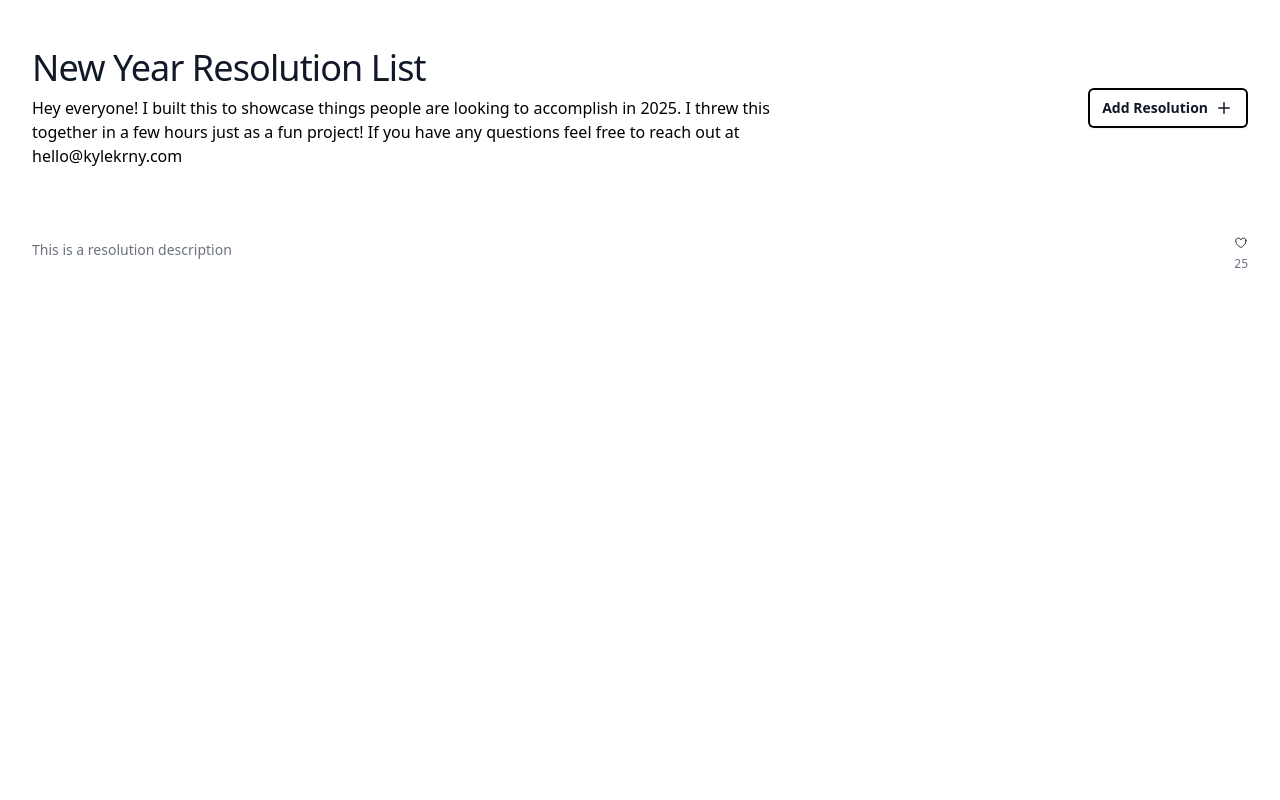
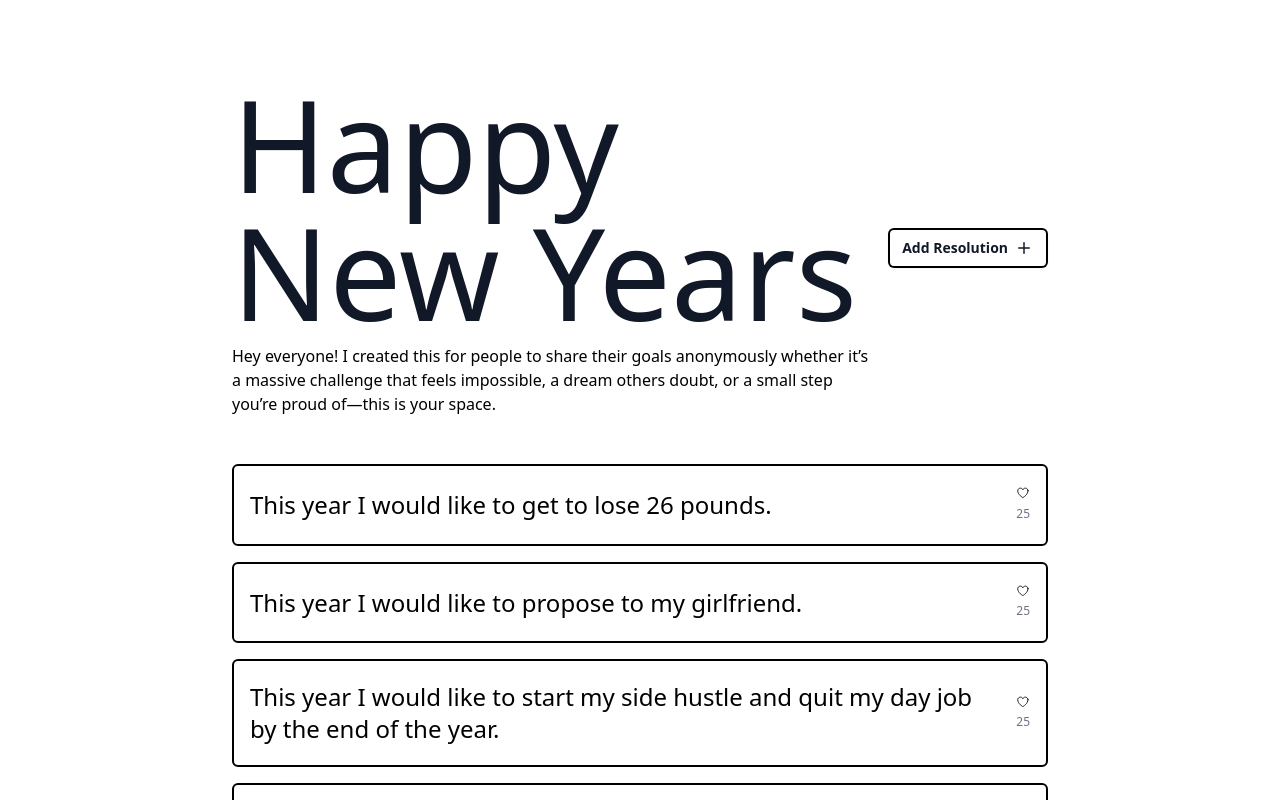
Before and after one commit to kylekrny/new-years, a React (Vite) app: page / in a window 1280 px wide. Shown: the top 800 px of the page. Built offline with nearby package versions, Linux system fonts and the light colour scheme; a web font is replaced by a local one.

Commit message:
update styling

```diff
--- a/src/App.tsx
+++ b/src/App.tsx
@@ -9,7 +9,7 @@ function App() {
 
   return (
     <AppContext.Provider value={{ open, setOpen }}>
-      <div className='mx-auto max-w-7xl px-4 sm:px-6 lg:px-8 mt-12'>
+      <div className='mx-auto max-w-4xl px-4 sm:px-8 lg:px-10 py-8 mt-12'>
         <Header />
         <List />
         <Modal />
--- a/src/components/Header.tsx
+++ b/src/components/Header.tsx
@@ -7,14 +7,14 @@ const Header = () => {
   return (
     <div className='md:flex md:items-center md:justify-between mb-12'>
       <div className='min-w-0 flex-1'>
-        <h2 className='text-3xl font-medium text-gray-900 sm:truncate sm:text-4xl sm:tracking-tight'>
-          New Year Resolution List
-        </h2>
-        <p className='mt-2 w-3/4'>
-          Hey everyone! I built this to showcase things people are looking to
-          accomplish in 2025. I threw this together in a few hours just as a fun
-          project! If you have any questions feel free to reach out at
-          hello@kylekrny.com
+        <h1 className='text-9xl font-medium text-gray-900 sm:text-9xl'>
+          Happy New Years
+        </h1>
+        <p className='mt-2'>
+          Hey everyone! I created this for people to share their goals
+          anonymously whether it’s a massive challenge that feels impossible, a
+          dream others doubt, or a small step you’re proud of—this is your
+          space.
         </p>
       </div>
       <div className='mt-4 flex md:ml-4 md:mt-0'>
--- a/src/components/List.tsx
+++ b/src/components/List.tsx
@@ -1,15 +1,40 @@
 import ListItem from './ListItem';
-
-// id: string;
-//   description: string;
-//   category: string,
-//   datePosted: string,
-//   likes: number,
 
 const resolutions = [
   {
-    id: '1',
-    description: 'This is a resolution description',
+    id: 1,
+    description: 'This year I would like to get to lose 26 pounds.',
+    category: 'Health and Fitness',
+    likes: 25,
+    datePosted: 'string',
+  },
+  {
+    id: 2,
+    description: 'This year I would like to propose to my girlfriend.',
+    category: 'Health and Fitness',
+    likes: 25,
+    datePosted: 'string',
+  },
+  {
+    id: 3,
+    description:
+      'This year I would like to start my side hustle and quit my day job by the end of the year.',
+    category: 'Health and Fitness',
+    likes: 25,
+    datePosted: 'string',
+  },
+  {
+    id: 4,
+    description:
+      'This year I want to learn to love myself and appreciate the person I see in the mirror.',
+    category: 'Health and Fitness',
+    likes: 25,
+    datePosted: 'string',
+  },
+  {
+    id: 5,
+    description:
+      'Lorem ipsum odor amet, consectetuer adipiscing elit. Nostra laoreet accumsan parturient magna ac vulputate donec.',
     category: 'Health and Fitness',
     likes: 25,
     datePosted: 'string',
@@ -18,7 +43,7 @@ const resolutions = [
 
 const List = () => {
   return (
-    <ul role='list' className='divide-y divide-gray-100'>
+    <ul role='list' className=''>
       {resolutions.map((resolution) => (
         <ListItem {...resolution} />
       ))}
--- a/src/components/ListItem.tsx
+++ b/src/components/ListItem.tsx
@@ -1,7 +1,7 @@
 import { HeartIcon } from '@heroicons/react/24/outline';
 
 type Resolution = {
-  id: string;
+  id: number;
   description: string;
   category: string;
   datePosted: string;
@@ -10,7 +10,10 @@ type Resolution = {
 
 const ListItem = (resolution: Resolution) => {
   return (
-    <li key={resolution.id} className='flex justify-between gap-x-6 py-5'>
+    <li
+      key={resolution.id}
+      className='flex justify-between gap-x-8 py-5 border-2 border-black rounded-md mb-4 px-4 items-center'
+    >
       <div className='flex min-w-0 gap-x-4'>
         {/* <img
           alt=''
@@ -18,12 +21,12 @@ const ListItem = (resolution: Resolution) => {
           className='size-12 flex-none rounded-full bg-gray-50'
         /> */}
         <div className='min-w-0 flex-auto'>
-          <p className='mt-1 truncate text-sm text-gray-500'>
+          <p className='font-light text-wrap text-2xl text-black'>
             {resolution.description}
           </p>
         </div>
       </div>
-      <div className='hidden shrink-0 sm:flex sm:flex-col sm:items-end'>
+      <div className=' shrink-0 flex flex-col items-end'>
         <HeartIcon />
         <p className='mt-1 text-xs/5 text-gray-500'>{resolution.likes}</p>
       </div>
```
